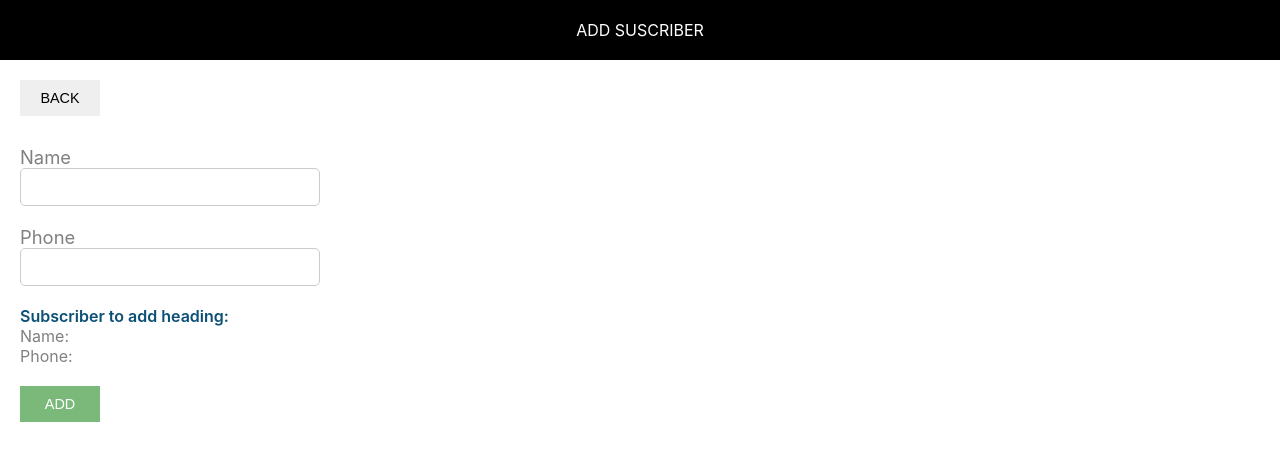
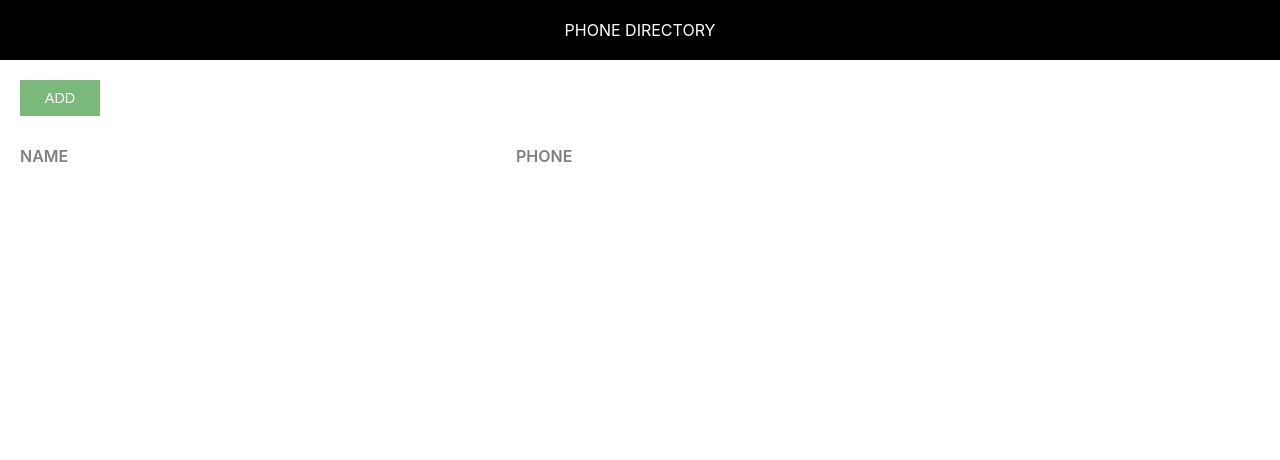
Before and after one commit to ayushmaz/phone-directory, a React (Create React App) app: page / in a window 1280 px wide. Shown: the top 460 px of the page. Built offline with nearby package versions, Linux system fonts and the light colour scheme.

Commit message:
Added state in 'AddSubscriber’ and 'App’ components

```diff
--- a/src/AddSuscriber.js
+++ b/src/AddSuscriber.js
@@ -2,22 +2,39 @@
 import Header from './Header';
 import './AddSuscriber.css'
 
-class AddSuscriber extends Component{
-    render(){
-        return(
+class AddSuscriber extends Component {
+
+    constructor() {
+        super();
+        this.state = {
+            id: 0,
+            name: '',
+            phone: ''
+        }
+    }
+
+    inputChangedHandler = e => {
+        const state = this.state
+        state[e.target.name] = e.target.value;
+        this.setState(state)
+    }
+
+    render() {
+        const { name, phone } = this.state
+        return (
             <div>
-                <Header header="Add Suscriber"/>
+                <Header header="Add Suscriber" />
                 <div className="component-body-container">
-                    <button className = "custom-btn">BACK</button>
-                    <form className= "subscriber-form">
-                        <label htmlFor="name" className="label-control">Name</label><br/>
-                        <input type= "text" id="name" className = "input-control"></input><br/><br/>
-                        <label htmlFor="phone" className="label-control">Phone</label><br/>
-                        <input type= "text" id="phone"className = "input-control"></input><br/>
+                    <button className="custom-btn">BACK</button>
+                    <form className="subscriber-form">
+                        <label htmlFor="name" className="label-control">Name</label><br />
+                        <input type="text" id="name" className="input-control" name="name" onChange={this.inputChangedHandler}></input><br /><br />
+                        <label htmlFor="phone" className="label-control">Phone</label><br />
+                        <input type="text" id="phone" className="input-control" name="phone" onChange={this.inputChangedHandler}></input><br />
                         <div className="subscriber-info-container">
-                            <span className="subscriber-to-add-heading">Subscriber to add heading: </span><br/>
-                            <span className="subscriber-info">Name: </span><br/>
-                            <span className="subscriber-info">Phone: </span><br/>
+                            <span className="subscriber-to-add-heading">Subscriber to add heading: </span><br />
+                            <span className="subscriber-info">Name: {name}</span><br />
+                            <span className="subscriber-info">Phone: {phone}</span><br />
                         </div>
                         <button type="submit" className="custom-btn add-btn">Add</button>
                     </form>
--- a/src/App.css
+++ b/src/App.css
@@ -1,7 +1,4 @@
-.add-btn {
-    background: #7ab97a;
-    color: #fff;
-}
+
 
 .delete-btn{
     background: #fa9c9c;;
--- a/src/App.js
+++ b/src/App.js
@@ -1,22 +1,18 @@
-import React from 'react';
 import Header from './Header'
 import './App.css';
+import React, { Component } from 'react';
 
+class App extends Component {
+  constructor(){
+    super();
+    this.state = {
+      subscribersListToShow: []
+    }
+  }
 
-function App() {
-  let subscribers = [
-    {
-      id: 1,
-      name: "Ayush",
-      phone: "0000000000"
-    },
-    {
-      id: 2,
-      name: "Niharika",
-      phone: "8888888888"
-    }
-  ];
+  render() {
     return (
+
       <div >
         <Header header=" Phone Directory" />
         <div className="component-body-container">
@@ -27,7 +23,7 @@
             <span className="grid-item phone-heading">Phone</span>
           </div>
 
-        {subscribers.map(sub => {
+          {this.state.subscribersListToShow.map(sub => {
             return <div key={sub.id} className="grid-container">
               <span className="grid-item ">{sub.name}</span>
               <span className="grid-item ">{sub.phone}</span>
@@ -42,5 +38,22 @@
       </div>
     );
   }
+}
 
 export default App;
+
+// function App() {
+//   let subscribers = [
+//     {
+//       id: 1,
+//       name: "Ayush",
+//       phone: "0000000000"
+//     },
+//     {
+//       id: 2,
+//       name: "Niharika",
+//       phone: "8888888888"
+//     }
+//   ];
+
+// }
--- a/src/index.js
+++ b/src/index.js
@@ -8,7 +8,7 @@
 
 ReactDOM.render(
   <React.StrictMode>
-    <AddSuscriber />
+    <App />
   </React.StrictMode>,
   document.getElementById('root')
 );
```
Lines whose indentation alone changed are shown as unchanged.
